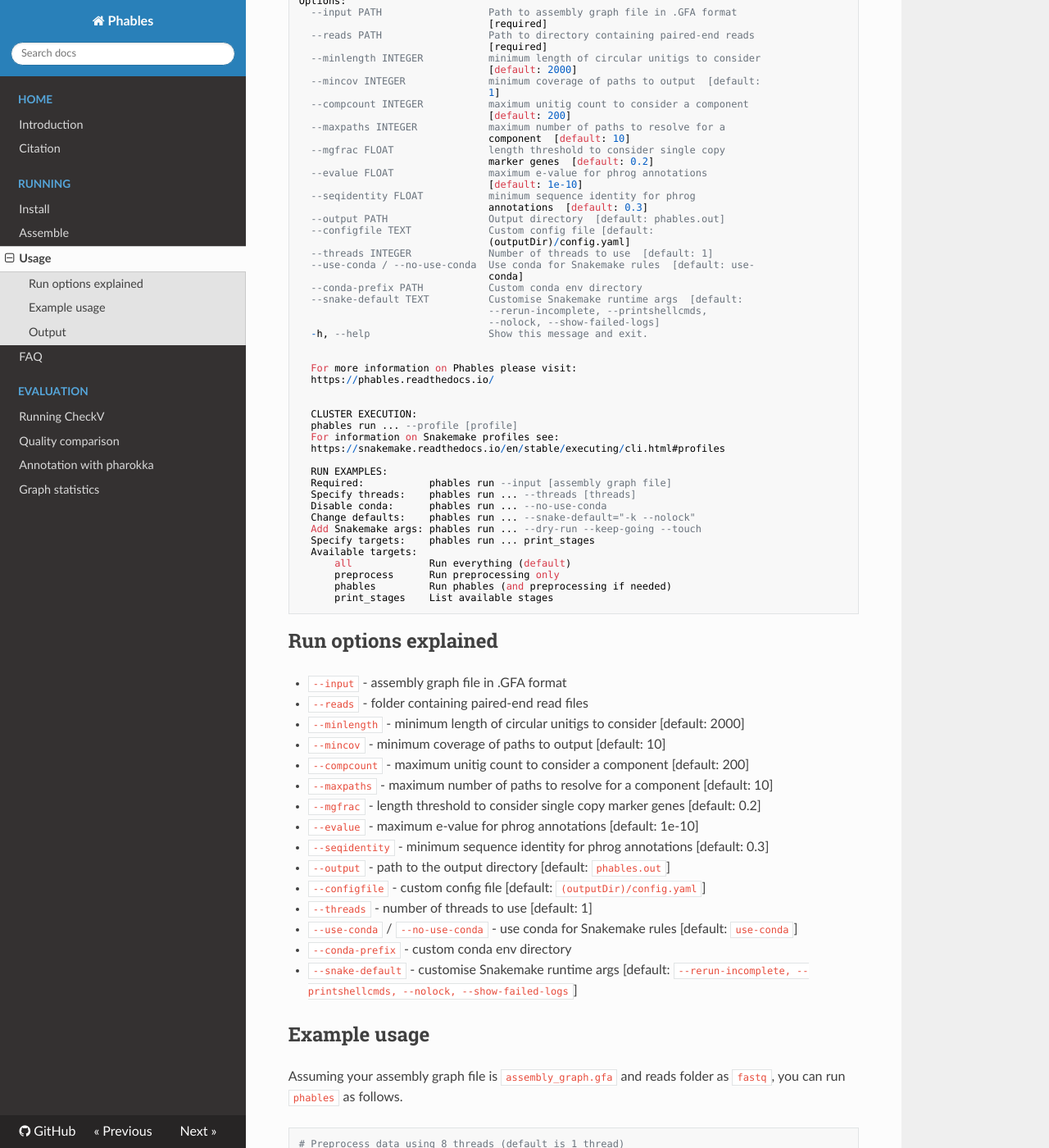
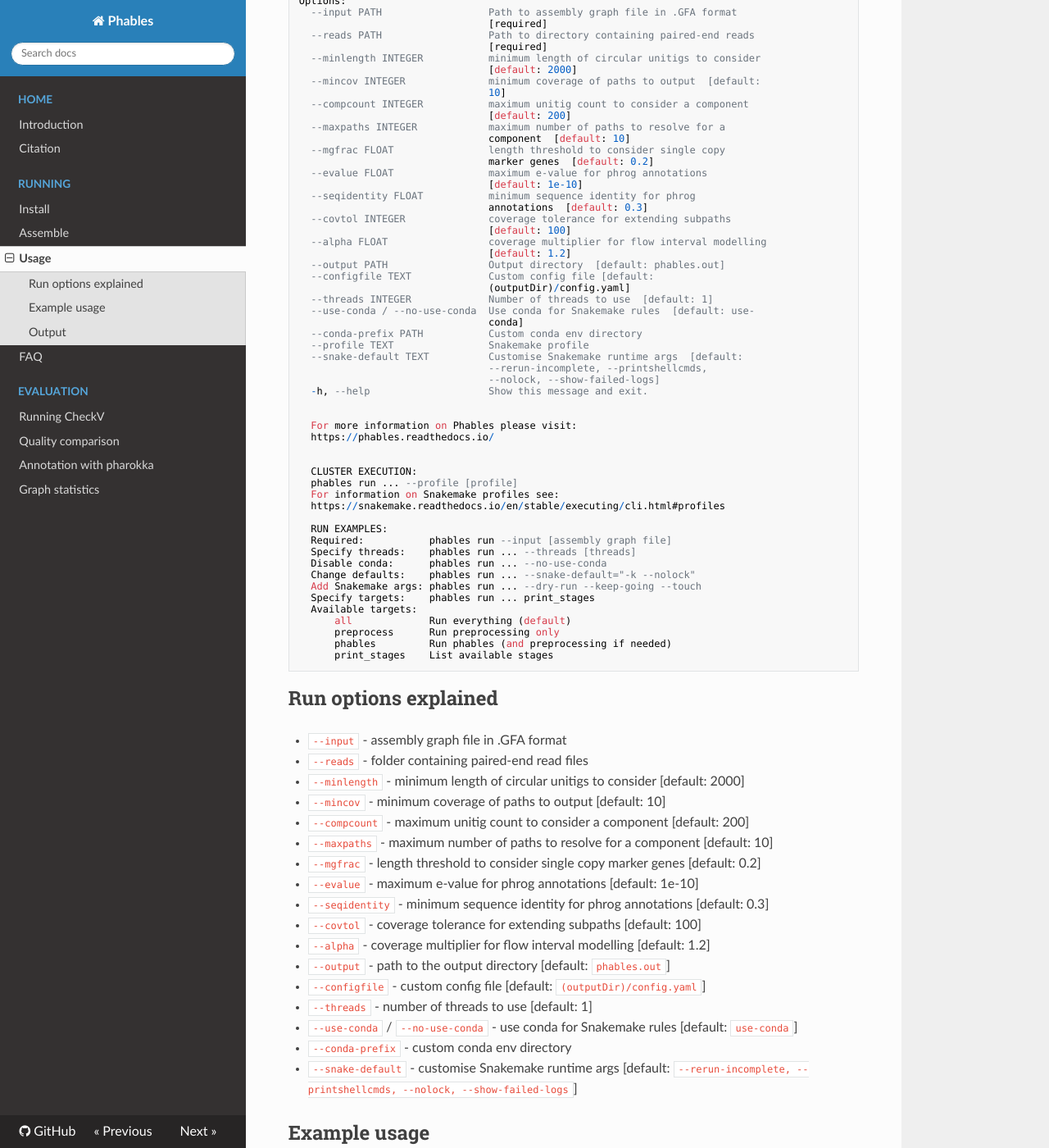
Before and after one commit to Vini2/phables, an MkDocs documentation site: the page built from docs/usage.md, in a window 1280 px wide and 1400 px high, scrolled down 284 px. Shown: the whole window at 82% size. Built offline with MkDocs 1.6.1, drawn with Linux system fonts in a browser that asks for light colours; nearby versions of some CDN libraries; a script that is not in the unit is left out; some of the changed text lies outside the part shown.

Commit message:
DOC: update docs

```diff
--- a/docs/usage.md
+++ b/docs/usage.md
@@ -15,7 +15,7 @@ Options:
   --minlength INTEGER           minimum length of circular unitigs to consider
                                 [default: 2000]
   --mincov INTEGER              minimum coverage of paths to output  [default:
-                                1]
+                                10]
   --compcount INTEGER           maximum unitig count to consider a component
                                 [default: 200]
   --maxpaths INTEGER            maximum number of paths to resolve for a
@@ -26,6 +26,10 @@ Options:
                                 [default: 1e-10]
   --seqidentity FLOAT           minimum sequence identity for phrog
                                 annotations  [default: 0.3]
+  --covtol INTEGER              coverage tolerance for extending subpaths
+                                [default: 100]
+  --alpha FLOAT                 coverage multiplier for flow interval modelling
+                                [default: 1.2]
   --output PATH                 Output directory  [default: phables.out]
   --configfile TEXT             Custom config file [default:
                                 (outputDir)/config.yaml]
@@ -33,6 +37,7 @@ Options:
   --use-conda / --no-use-conda  Use conda for Snakemake rules  [default: use-
                                 conda]
   --conda-prefix PATH           Custom conda env directory
+  --profile TEXT                Snakemake profile
   --snake-default TEXT          Customise Snakemake runtime args  [default:
                                 --rerun-incomplete, --printshellcmds,
                                 --nolock, --show-failed-logs]
@@ -73,6 +78,8 @@ Options:
 * `--mgfrac` - length threshold to consider single copy marker genes [default: 0.2]
 * `--evalue` - maximum e-value for phrog annotations [default: 1e-10]
 * `--seqidentity` - minimum sequence identity for phrog annotations [default: 0.3]
+* `--covtol` - coverage tolerance for extending subpaths [default: 100]
+* `--alpha` - coverage multiplier for flow interval modelling [default: 1.2]
 * `--output` - path to the output directory [default: `phables.out`]
 * `--configfile` - custom config file [default: `(outputDir)/config.yaml`]
 * `--threads` - number of threads to use  [default: 1]
```
Also changed, not shown: other parts of docs/usage.md (+1 -0 lines).
